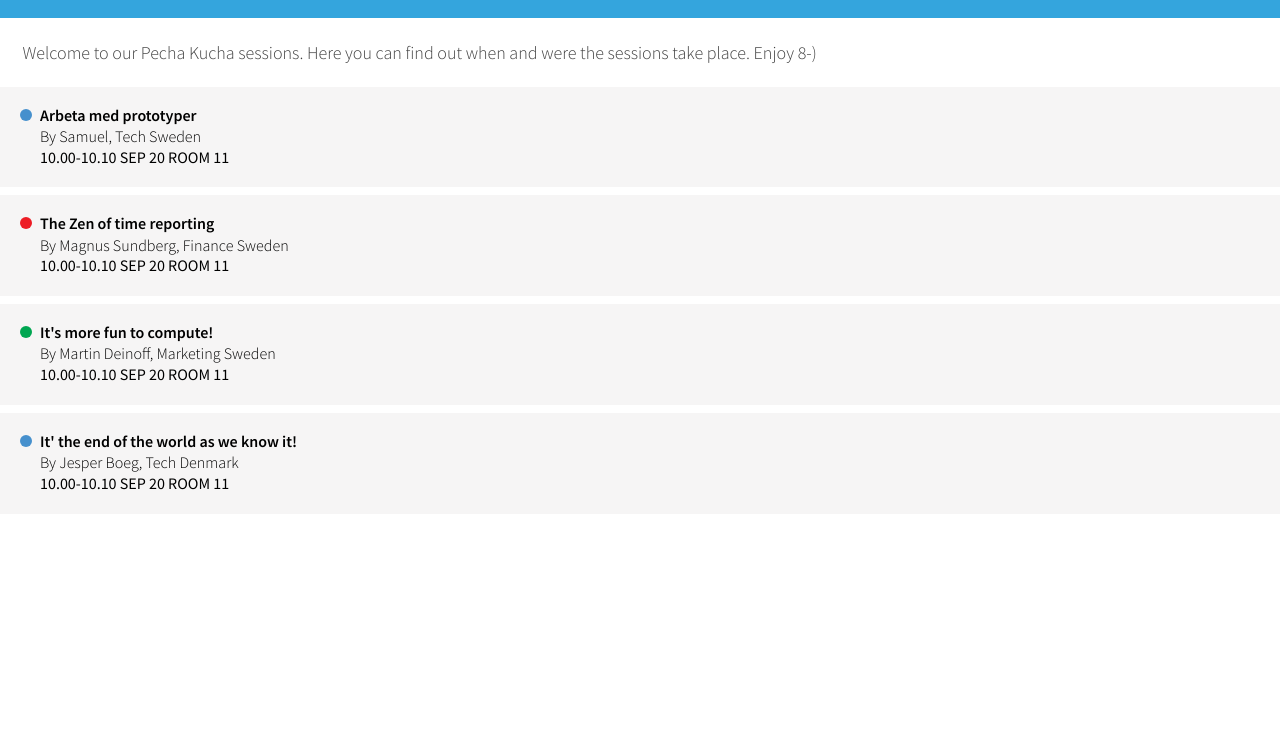
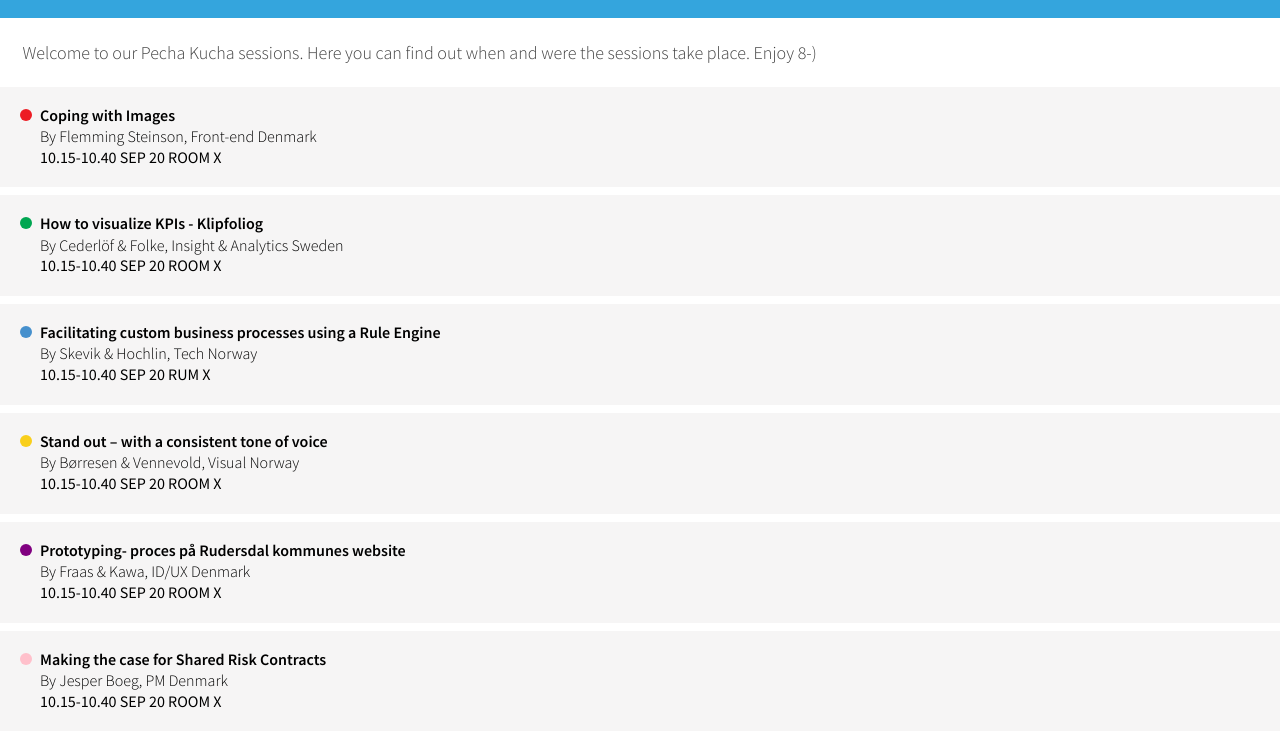
Before and after one commit to MattiasJensen/MattiasJensen.github.io, a plain HTML site: page pechakucha/index.html in a window 1280 px wide. Shown: the part 85-824 px from the top of the page. Before the commit the page ends 800 px from the top, so only its background shows below. Drawn offline with Linux system fonts and the light colour scheme.

Commit message:
added new categories and data to json

```diff
--- a/pechakucha/style.css
+++ b/pechakucha/style.css
@@ -122,6 +122,19 @@ h2.green:before{
 h2.yellow:before{
 	background: #f9cf1b;
 }
+/* undetermined colors */
+.filter-btn.pink:before,
+h2.pink:before{
+	background: pink;
+}
+.filter-btn.purple:before,
+h2.purple:before{
+	background: purple;
+}
+.filter-btn.orange:before,
+h2.orange:before{
+	background: orange;
+}
 
 .talkDetails{
 	font-weight: 300;
@@ -158,13 +171,16 @@ h2.yellow:before{
 	background: #fff;
     position: fixed;
     z-index: 20;
-    overflow: hidden;
+    overflow-x: hidden;
+    overflow-y: scroll;
+    -webkit-overflow-scrolling: touch;
     -webkit-transition: all 0.3s;
     -moz-transition: all 0.3s;
     -ms-transition: all 0.3s;
     -o-transition: all 0.3s;
     transition: all 0.3s;
 }
+
 #filter.slide-menu-right {
     top: 0;
     width: 100%;
@@ -182,7 +198,7 @@ body.filter-active #filter.slide-menu-right {
 .filter-btn{
 	color: #000;
 	display: inline-block;
-	font-size: 3em;
+	font-size: 2em;
 	text-decoration: none;
 	padding: 0.3em 0;
 }
--- a/pechakucha/talks.json
+++ b/pechakucha/talks.json
@@ -2,60 +2,88 @@
 	"categories":[
 		{
 			"id": 0,
+			"name": "Front-end",
+			"color": "red"
+		},
+		{
+			"id": 1,
+			"name": "Insight & Analytics",
+			"color": "green"
+		},
+		{
+			"id": 2,
 			"name": "Tech",
 			"color": "blue"
 		},
 		{
-			"id": 1,
-			"name": "Finance",
-			"color": "red"
+			"id": 3,
+			"name": "Visual",
+			"color": "yellow"
 		},
 		{
-			"id": 2,
-			"name": "Marketing",
-			"color": "green"
+			"id": 4,
+			"name": "ID/UX",
+			"color": "purple"
 		},
 		{
-			"id": 3,
-			"name": "UX",
-			"color": "yellow"
+			"id": 5,
+			"name": "PM",
+			"color": "pink"
 		}
 	],
 	"talks": [
 		{
 			"categoryId": 0,
-			"title": "Arbeta med prototyper",
-			"speaker": "Samuel",
-			"time": "10.00-10.10",
+			"title": "Coping with Images",
+			"speaker": "Flemming Steinson",
+			"time": "10.15-10.40",
 			"date": "SEP 20",
-			"location": "Room 11",
-			"country": "Sweden"
+			"location": "Room X",
+			"country": "Denmark"
 		},
 		{
 			"categoryId": 1,
-			"title": "The Zen of time reporting",
-			"speaker": "Magnus Sundberg",
-			"time": "10.00-10.10",
+			"title": "How to visualize KPIs - Klipfoliog",
+			"speaker": "Cederlöf & Folke",
+			"time": "10.15-10.40",
 			"date": "SEP 20",
-			"location": "Room 11",
+			"location": "Room X",
 			"country": "Sweden"
 		},
 		{
 			"categoryId": 2,
-			"title": "It's more fun to compute!",
-			"speaker": "Martin Deinoff",
-			"time": "10.00-10.10",
+			"title": "Facilitating custom business processes using a Rule Engine",
+			"speaker": "Skevik & Hochlin",
+			"time": "10.15-10.40",
 			"date": "SEP 20",
-			"location": "Room 11",
-			"country": "Sweden"
+			"location": "Rum X",
+			"country": "Norway"
 		},
 		{
-			"categoryId": 0,
-			"title": "It' the end of the world as we know it!",
+			"categoryId": 3,
+			"title": "Stand out – with a consistent tone of voice",
+			"speaker": "Børresen & Vennevold",
+			"time": "10.15-10.40",
+			"date": "SEP 20",
+			"location": "Room X",
+			"country": "Norway"
+		},
+		{
+			"categoryId": 4,
+			"title": "Prototyping- proces på Rudersdal kommunes website",
+			"speaker": "Fraas & Kawa",
+			"time": "10.15-10.40",
+			"date": "SEP 20",
+			"location": "Room X",
+			"country": "Denmark"
+		},
+		{
+			"categoryId": 5,
+			"title": "Making the case for Shared Risk Contracts",
 			"speaker": "Jesper Boeg",
-			"time": "10.00-10.10",
+			"time": "10.15-10.40",
 			"date": "SEP 20",
-			"location": "Room 11",
+			"location": "Room X",
 			"country": "Denmark"
 		}
 	]
```
